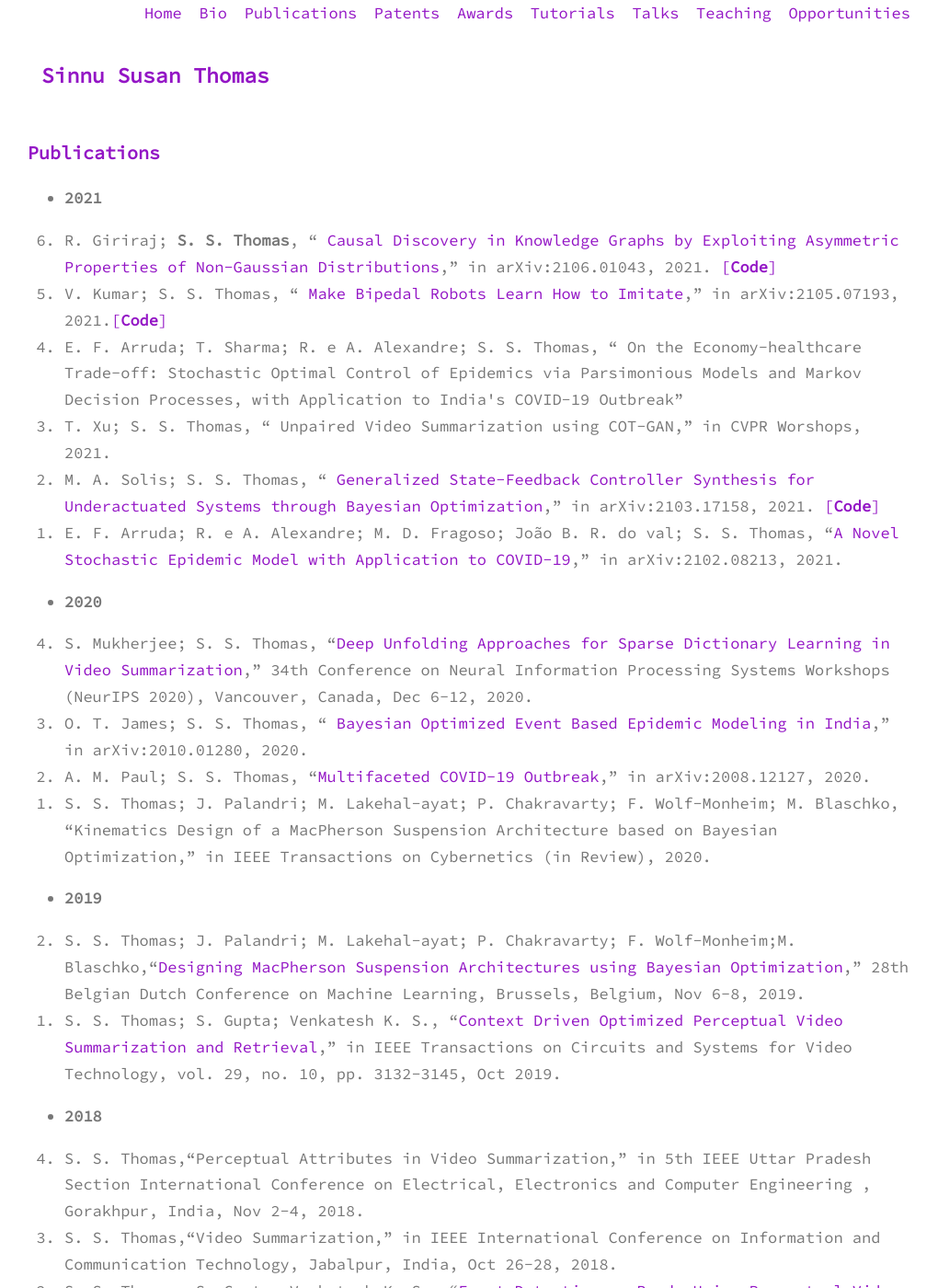
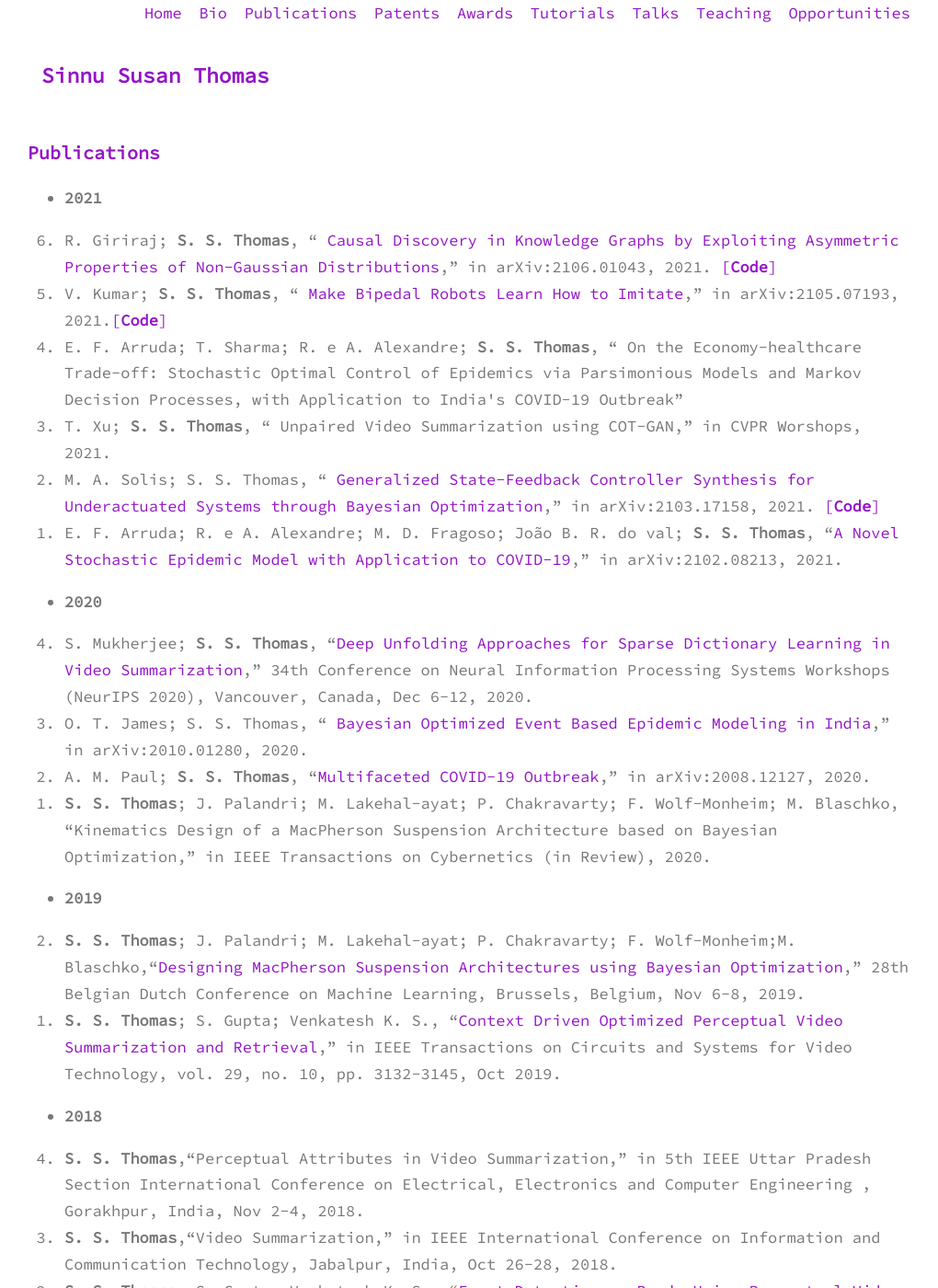
Before and after one commit to sinnuthomas/sinnuthomas.github.io, a Jekyll site: the page built from publications.md, in a window 1280 px wide and 1400 px high. Shown: the whole window at 92% size, without its empty margins (130-1150 px from the left). Built offline with Jekyll 4.4.1, drawn with Linux system fonts in a browser that asks for light colours; some of the changed text lies outside the part shown.

Commit message:
Update publications.md

```diff
--- a/publications.md
+++ b/publications.md
@@ -7,51 +7,51 @@ permalink: /publications/
 * **2021**
 <ol reversed>
   <li>R. Giriraj; <b>S. S. Thomas</b>, “ <a href="https://arxiv.org/abs/2106.01043">Causal Discovery in Knowledge Graphs by Exploiting Asymmetric Properties of Non-Gaussian Distributions</a>,” in arXiv:2106.01043, 2021. <a href="https://www.github.com/rohangiriraj/CausalKG">[<b>Code</b>]</a></li>
-  <li>V. Kumar; S. S. Thomas, “ <a href="https://arxiv.org/abs/2105.07193">Make Bipedal Robots Learn How to Imitate</a>,” in arXiv:2105.07193, 2021.<a href="https://github.com/8-vishal/Imitation-Learning-in-bipedal-robots">[<b>Code</b>]</a></li>
-  <li>E. F. Arruda; T. Sharma; R. e A. Alexandre; S. S. Thomas, “ On the Economy-healthcare Trade-off: Stochastic Optimal Control of Epidemics via Parsimonious Models and Markov Decision Processes, with Application to India's COVID-19 Outbreak” </li>
-  <li>T. Xu; S. S. Thomas, “ Unpaired Video Summarization using COT-GAN,” in CVPR Worshops, 2021. </li>
+  <li>V. Kumar; <b>S. S. Thomas</b>, “ <a href="https://arxiv.org/abs/2105.07193">Make Bipedal Robots Learn How to Imitate</a>,” in arXiv:2105.07193, 2021.<a href="https://github.com/8-vishal/Imitation-Learning-in-bipedal-robots">[<b>Code</b>]</a></li>
+  <li>E. F. Arruda; T. Sharma; R. e A. Alexandre; <b>S. S. Thomas</b>, “ On the Economy-healthcare Trade-off: Stochastic Optimal Control of Epidemics via Parsimonious Models and Markov Decision Processes, with Application to India's COVID-19 Outbreak” </li>
+  <li>T. Xu; <b>S. S. Thomas</b>, “ Unpaired Video Summarization using COT-GAN,” in CVPR Worshops, 2021. </li>
   <li>M. A. Solis; S. S. Thomas, “ <a href="https://arxiv.org/abs/2103.17158">Generalized State-Feedback Controller Synthesis for Underactuated Systems through Bayesian Optimization</a>,” in arXiv:2103.17158, 2021. <a href="https://github.com/miguel-a-solis/Solis-Thomas2021">[<b>Code</b>]</a></li>
-  <li>E. F. Arruda; R. e A. Alexandre; M. D. Fragoso; João B. R. do val; S. S. Thomas, “<a href="https://arxiv.org/abs/2102.08213">A Novel Stochastic Epidemic Model with Application to COVID-19</a>,” in arXiv:2102.08213, 2021. </li>
+  <li>E. F. Arruda; R. e A. Alexandre; M. D. Fragoso; João B. R. do val; <b>S. S. Thomas</b>, “<a href="https://arxiv.org/abs/2102.08213">A Novel Stochastic Epidemic Model with Application to COVID-19</a>,” in arXiv:2102.08213, 2021. </li>
 </ol>
 
 * **2020**
 <ol reversed>
-  <li>S. Mukherjee; S. S. Thomas, “<a href="https://wimlworkshop.org/neurips2020/program/">Deep Unfolding Approaches for Sparse Dictionary Learning in Video Summarization</a>,” 34th Conference on Neural Information Processing Systems Workshops (NeurIPS 2020), Vancouver, Canada, Dec 6-12, 2020. </li>
+  <li>S. Mukherjee; <b>S. S. Thomas</b>, “<a href="https://wimlworkshop.org/neurips2020/program/">Deep Unfolding Approaches for Sparse Dictionary Learning in Video Summarization</a>,” 34th Conference on Neural Information Processing Systems Workshops (NeurIPS 2020), Vancouver, Canada, Dec 6-12, 2020. </li>
   <li>O. T. James; S. S. Thomas, “ <a href="https://arxiv.org/abs/2010.01280">Bayesian Optimized Event Based Epidemic Modeling in India</a>,” in arXiv:2010.01280, 2020.</li>
-  <li>A. M. Paul; S. S. Thomas, “<a href="https://arxiv.org/abs/2008.12127">Multifaceted COVID-19 Outbreak</a>,” in arXiv:2008.12127, 2020.</li>
-  <li>S. S. Thomas; J. Palandri; M. Lakehal-ayat; P. Chakravarty; F. Wolf-Monheim; M. Blaschko, “Kinematics Design of a MacPherson Suspension Architecture based on Bayesian Optimization,” in IEEE Transactions on Cybernetics (in Review), 2020.</li>
+  <li>A. M. Paul; <b>S. S. Thomas</b>, “<a href="https://arxiv.org/abs/2008.12127">Multifaceted COVID-19 Outbreak</a>,” in arXiv:2008.12127, 2020.</li>
+  <li><b>S. S. Thomas</b>; J. Palandri; M. Lakehal-ayat; P. Chakravarty; F. Wolf-Monheim; M. Blaschko, “Kinematics Design of a MacPherson Suspension Architecture based on Bayesian Optimization,” in IEEE Transactions on Cybernetics (in Review), 2020.</li>
 </ol>
 
   * **2019**
 <ol reversed>
-  <li>S. S. Thomas; J. Palandri; M. Lakehal-ayat; P. Chakravarty; F. Wolf-Monheim;M. Blaschko,“<a href="https://openreview.net/forum?id=tZ2Oqtl9-a5">Designing MacPherson Suspension Architectures using Bayesian Optimization</a>,” 28th Belgian Dutch Conference on Machine Learning, Brussels, Belgium, Nov 6-8, 2019.</li>
-  <li>S. S. Thomas; S. Gupta; Venkatesh K. S., “<a href="https://ieeexplore.ieee.org/document/8478284">Context Driven Optimized Perceptual Video Summarization and Retrieval</a>,” in IEEE Transactions on Circuits and Systems for Video Technology, vol. 29, no. 10, pp. 3132-3145, Oct 2019.</li>
+  <li><b>S. S. Thomas</b>; J. Palandri; M. Lakehal-ayat; P. Chakravarty; F. Wolf-Monheim;M. Blaschko,“<a href="https://openreview.net/forum?id=tZ2Oqtl9-a5">Designing MacPherson Suspension Architectures using Bayesian Optimization</a>,” 28th Belgian Dutch Conference on Machine Learning, Brussels, Belgium, Nov 6-8, 2019.</li>
+  <li><b>S. S. Thomas</b>; S. Gupta; Venkatesh K. S., “<a href="https://ieeexplore.ieee.org/document/8478284">Context Driven Optimized Perceptual Video Summarization and Retrieval</a>,” in IEEE Transactions on Circuits and Systems for Video Technology, vol. 29, no. 10, pp. 3132-3145, Oct 2019.</li>
 </ol>
 
   * **2018**
 <ol reversed>
-  <li>S. S. Thomas,“Perceptual Attributes in Video Summarization,” in 5th IEEE Uttar Pradesh Section International Conference on Electrical, Electronics and Computer Engineering , Gorakhpur, India, Nov 2-4, 2018.</li>
-  <li>S. S. Thomas,“Video Summarization,” in IEEE International Conference on Information and Communication Technology, Jabalpur, India, Oct 26-28, 2018.</li>
-  <li>S. S. Thomas; S. Gupta; Venkatesh K. S., “<a href="https://ieeexplore.ieee.org/abstract/document/8168381">Event Detection on Roads Using Perceptual Video Summarization</a>,” in IEEE Transactions on Intelligent Transportation Systems, vol. 19, no. 9, pp. 2944-2954, Sep 2018.</li>
-  <li>S. S. Thomas; S. Gupta; Venkatesh K. S., “<a href="https://ieeexplore.ieee.org/document/7457239">Perceptual Video Summarization - a New Framework for Video Summarization</a>,” in 21st IEEE International Symposium on Circuits and Systems, Florence, Italy, May 27-30 2018.</li>
+  <li><b>S. S. Thomas</b>,“Perceptual Attributes in Video Summarization,” in 5th IEEE Uttar Pradesh Section International Conference on Electrical, Electronics and Computer Engineering , Gorakhpur, India, Nov 2-4, 2018.</li>
+  <li><b>S. S. Thomas</b>,“Video Summarization,” in IEEE International Conference on Information and Communication Technology, Jabalpur, India, Oct 26-28, 2018.</li>
+  <li><b>S. S. Thomas</b>; S. Gupta; Venkatesh K. S., “<a href="https://ieeexplore.ieee.org/abstract/document/8168381">Event Detection on Roads Using Perceptual Video Summarization</a>,” in IEEE Transactions on Intelligent Transportation Systems, vol. 19, no. 9, pp. 2944-2954, Sep 2018.</li>
+  <li><b>S. S. Thomas</b>; S. Gupta; Venkatesh K. S., “<a href="https://ieeexplore.ieee.org/document/7457239">Perceptual Video Summarization - a New Framework for Video Summarization</a>,” in 21st IEEE International Symposium on Circuits and Systems, Florence, Italy, May 27-30 2018.</li>
 </ol>
 
   * **2017**
 <ol reversed>
-  <li>S. S. Thomas; S. Gupta; Venkatesh K. S., “<a href="https://ieeexplore.ieee.org/document/7457239">Perceptual Video Summarization - a New Framework for Video Summarization</a>,” in IEEE Transactions on Circuits and Systems for Video Technology, vol. 27, no. 8, pp. 1790-1802, Aug 2017.</li>
-  <li>H. Kumar, S. Bhattacharya, S. S. Thomas; S. Gupta; Venkatesh K. S., “<a href="https://ieeexplore.ieee.org/document/8096120">Design of Smart Video Surveillance System for Indoor and Outdoor Scenes</a>,” in 2017 22nd IEEE International Conference on Digital Signal Processing, London, August 23-25 2017.</li>
-  <li>S. S. Thomas; S. Gupta; Venkatesh K. S., “<a href="https://ieeexplore.ieee.org/document/8070003">Smart Surveillance Based on Video Summarization</a>,” IEEE Region 10 Conference on Technologies for Smart Cities, Cochin, July 14-16 2017.</li>
-  <li>S. S. Thomas; S. Gupta; Venkatesh K. S., “<a href="https://link.springer.com/article/10.1007/s11760-016-0993-3">Perceptual Synoptic View based Video Retrieval Using Metadata</a>,” Springer Signal, Image and Video Processing, vol. 11, pp. 549-555, Mar 2017.</li>
+  <li><b>S. S. Thomas</b>; S. Gupta; Venkatesh K. S., “<a href="https://ieeexplore.ieee.org/document/7457239">Perceptual Video Summarization - a New Framework for Video Summarization</a>,” in IEEE Transactions on Circuits and Systems for Video Technology, vol. 27, no. 8, pp. 1790-1802, Aug 2017.</li>
+  <li>H. Kumar, S. Bhattacharya, <b>S. S. Thomas</b>; S. Gupta; Venkatesh K. S., “<a href="https://ieeexplore.ieee.org/document/8096120">Design of Smart Video Surveillance System for Indoor and Outdoor Scenes</a>,” in 2017 22nd IEEE International Conference on Digital Signal Processing, London, August 23-25 2017.</li>
+  <li><b>S. S. Thomas</b>; S. Gupta; Venkatesh K. S., “<a href="https://ieeexplore.ieee.org/document/8070003">Smart Surveillance Based on Video Summarization</a>,” IEEE Region 10 Conference on Technologies for Smart Cities, Cochin, July 14-16 2017.</li>
+  <li><b>S. S. Thomas</b>; S. Gupta; Venkatesh K. S., “<a href="https://link.springer.com/article/10.1007/s11760-016-0993-3">Perceptual Synoptic View based Video Retrieval Using Metadata</a>,” Springer Signal, Image and Video Processing, vol. 11, pp. 549-555, Mar 2017.</li>
 </ol>
 
   * **2016**
 <ol reversed>
-  <li>S. S. Thomas; S. Gupta; Venkatesh K. S., “<a href="https://www.sciencedirect.com/science/article/abs/pii/S1047320316300190">Perceptual Synoptic View of Pixel, Object and Semantic Based Attributes of Video</a>,” Elsevier Journal of Visual Communication and Image Representation, vol. 38, pp. 367-377, Jul 2016.</li>
+  <li><b>S. S. Thomas</b>; S. Gupta; Venkatesh K. S., “<a href="https://www.sciencedirect.com/science/article/abs/pii/S1047320316300190">Perceptual Synoptic View of Pixel, Object and Semantic Based Attributes of Video</a>,” Elsevier Journal of Visual Communication and Image Representation, vol. 38, pp. 367-377, Jul 2016.</li>
  </ol>
 
   * **2014**
 <ol reversed>
-  <li>S. S. Thomas; S. Gupta; Venkatesh K. S., “<a href="https://ieeexplore.ieee.org/document/6998326?reload=true&arnumber=6998326">An Energy Minimization Approach for Automatic Video Shot and Scene Boundary Detection</a>,” in 2014 10th IEEE International Conference on Intelligent Information Hiding and Multimedia Signal Processing, Kitakyushu, Japan, August 27-29 2014, pp. 297-300.</li>
-  <li>S. S. Thomas; S. Gupta; Venkatesh K. S., “<a href="https://ieeexplore.ieee.org/document/6900672">Non User Interaction Content Summarization</a>,” in 2014 19th IEEE International Conference on Digital Signal Processing, Hong Kong, August 20-23 2014, pp. 286-290.</li>
-  <li>S. S. Thomas; S. Gupta; Venkatesh K. S., “<a href="https://ieeexplore.ieee.org/document/6890531">AUTOENSUM: Automated Enhanced Summary for Multiple Interacting Objects</a>,” in 2014 15th IEEE International Conference Multimedia and Expo, Chengdu, China, July 14-18 2014, pp. 1-6.</li>
+  <li><b>S. S. Thomas</b>; S. Gupta; Venkatesh K. S., “<a href="https://ieeexplore.ieee.org/document/6998326?reload=true&arnumber=6998326">An Energy Minimization Approach for Automatic Video Shot and Scene Boundary Detection</a>,” in 2014 10th IEEE International Conference on Intelligent Information Hiding and Multimedia Signal Processing, Kitakyushu, Japan, August 27-29 2014, pp. 297-300.</li>
+  <li><b>S. S. Thomas</b>; S. Gupta; Venkatesh K. S., “<a href="https://ieeexplore.ieee.org/document/6900672">Non User Interaction Content Summarization</a>,” in 2014 19th IEEE International Conference on Digital Signal Processing, Hong Kong, August 20-23 2014, pp. 286-290.</li>
+  <li><b>S. S. Thomas</b>; S. Gupta; Venkatesh K. S., “<a href="https://ieeexplore.ieee.org/document/6890531">AUTOENSUM: Automated Enhanced Summary for Multiple Interacting Objects</a>,” in 2014 15th IEEE International Conference Multimedia and Expo, Chengdu, China, July 14-18 2014, pp. 1-6.</li>
 </ol>
```
